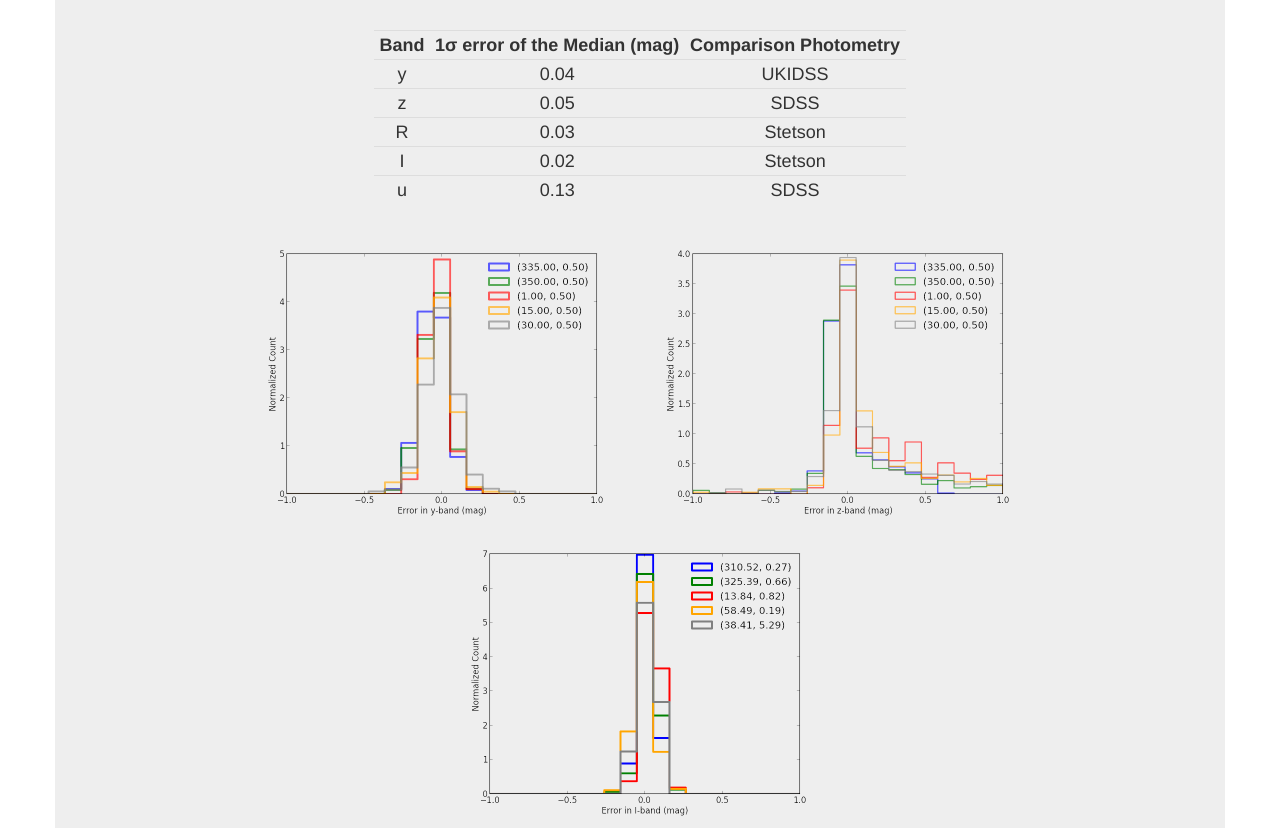
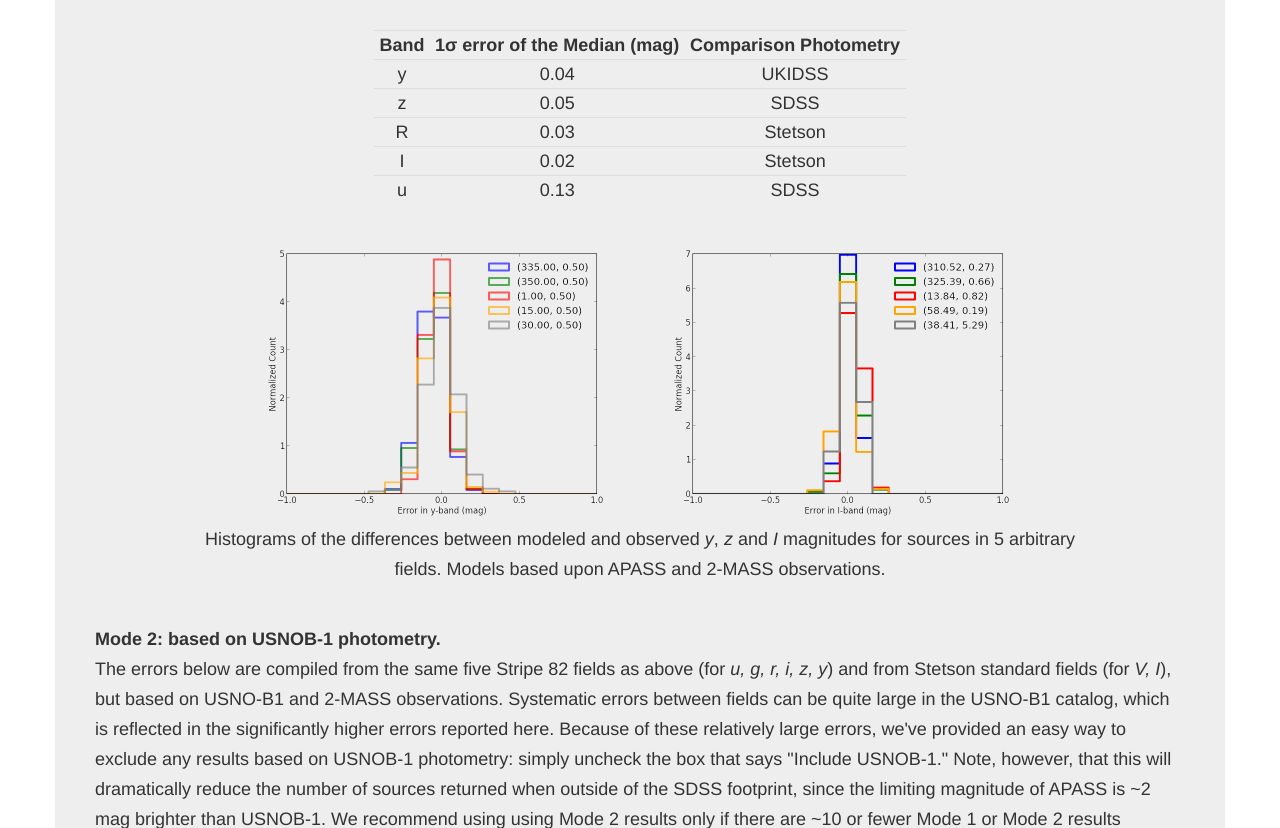
Before and after one commit to ishivvers/photometry_zp_server_web, a Flask app: page /info in a window 1280 px wide. Shown: the part 2136-2964 px from the top of the page. Run offline with Flask 2, Linux system fonts and the light colour scheme; parts of the project's set-up code (start-up, migrations or seed data) failed here and were passed over; some libraries are stand-ins or nearby versions.

Commit message:
removed z-band histogram from info page

```diff
--- a/PhotoZPE/templates/info.html
+++ b/PhotoZPE/templates/info.html
@@ -148,7 +148,6 @@
 	  <div class="row-fluid">
 		<div class="span10 offset1 pagination-centered">
 		  <img src="static/img/apass_errs_hist_y.png" width=400 height=400 alt="y error histogram">
-		  <img src="static/img/apass_errs_hist_z.png" width=400 height=400 alt="z error histogram">
 		  <img src="static/img/apass_errs_hist_I.png" width=400 height=400 alt="I error histogram">
 		  <p small>Histograms of the differences between modeled and observed <i>y</i>, <i>z</i> and <i>I</i>
 			magnitudes for sources in 5 arbitrary fields. Models based upon APASS and 2-MASS observations.</p>
```
